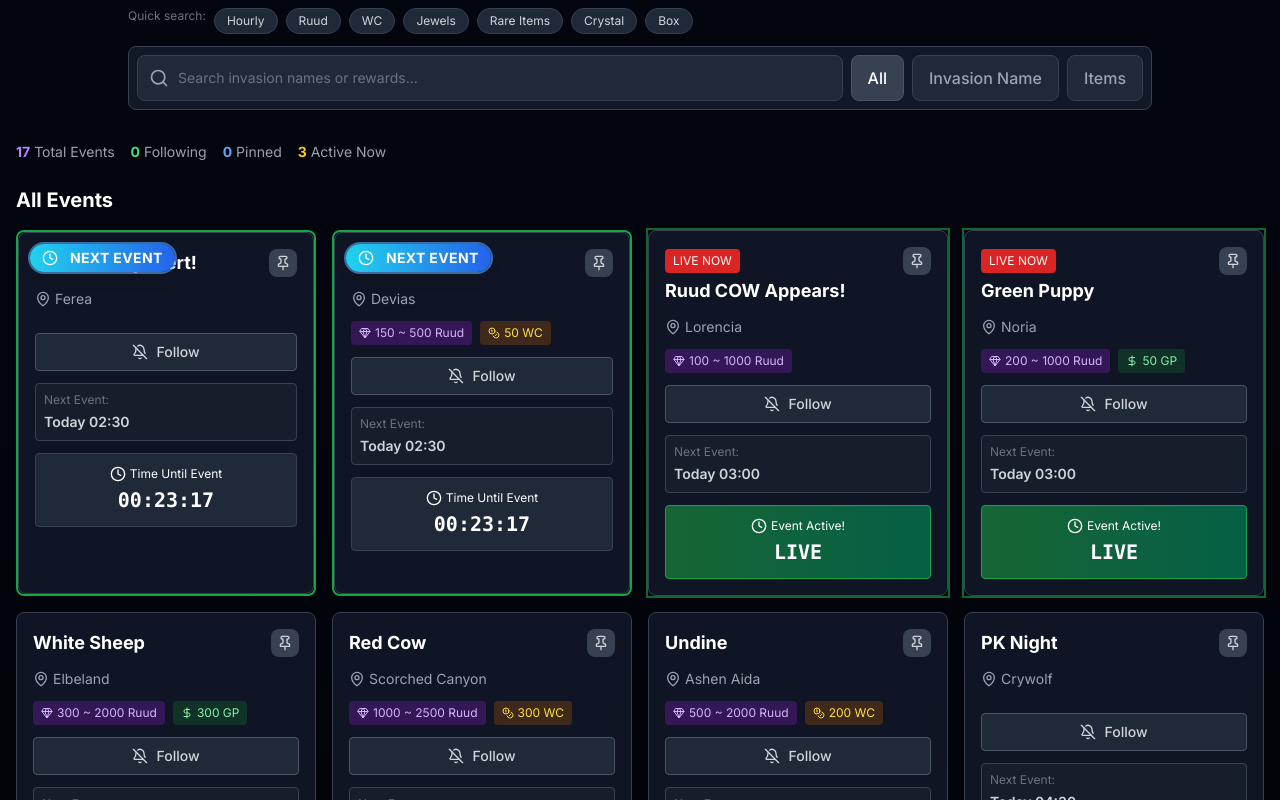
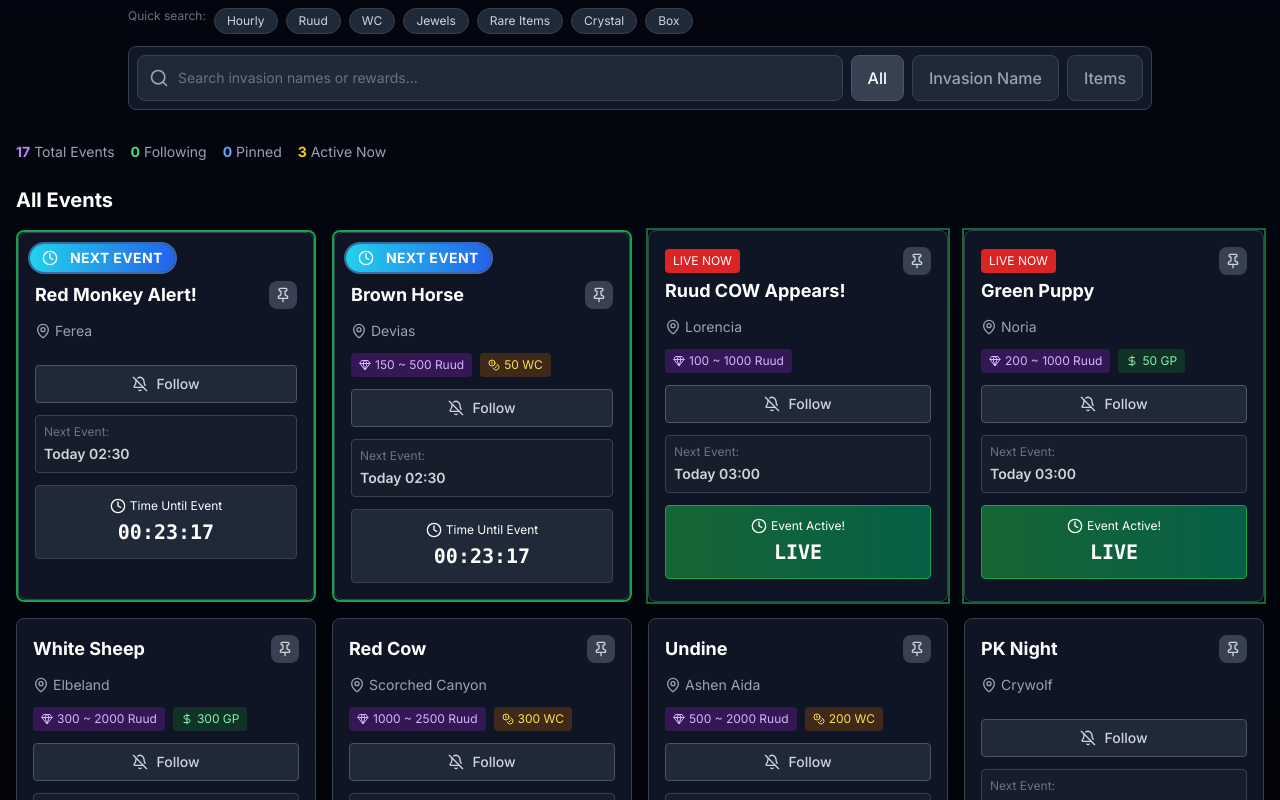
Before and after one commit to crowjay1807/event-nextjs-app, a Next.js app: page / in a window 1280 px wide. Shown: the part 420-1220 px from the top of the page. Built offline with nearby package versions, Linux system fonts and the light colour scheme.

Commit message:
fix: add padding-top to prevent NEXT EVENT badge from covering event name

```diff
--- a/components/EventCard.tsx
+++ b/components/EventCard.tsx
@@ -115,7 +115,7 @@ export default function EventCard({ event, isUpcoming = false, onFollowToggle, o
           NEXT EVENT
         </div>
       )}
-      <div className="bg-gray-900/90 backdrop-blur rounded-lg border border-gray-700 p-4 h-full hover:border-gray-600 transition-all">
+      <div className={`bg-gray-900/90 backdrop-blur rounded-lg border border-gray-700 p-4 h-full hover:border-gray-600 transition-all ${isUpcoming ? 'pt-12' : ''}`}>
         <div className="space-y-3">
           {/* Header with badges */}
           <div className="flex justify-between items-start">
```
